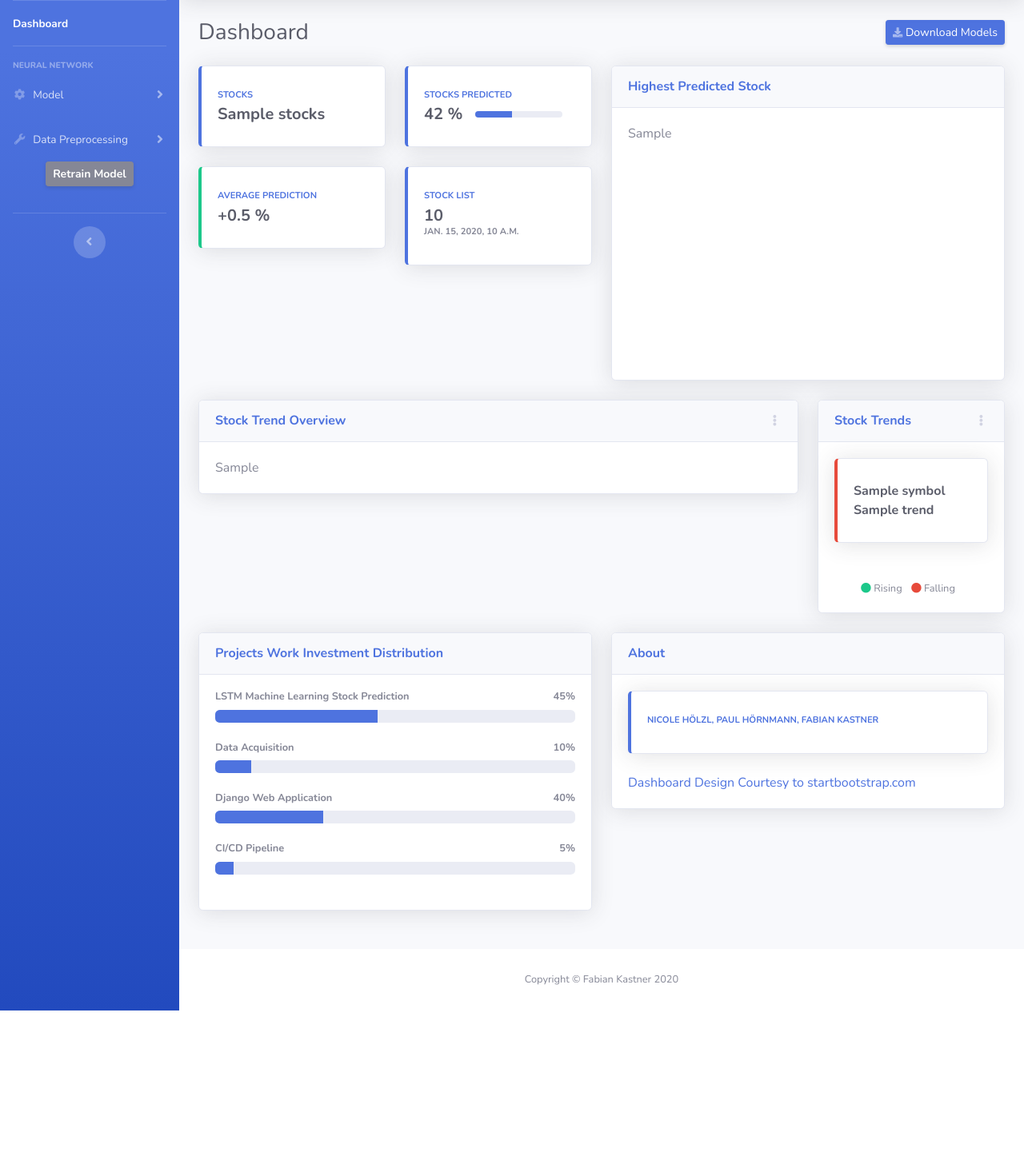
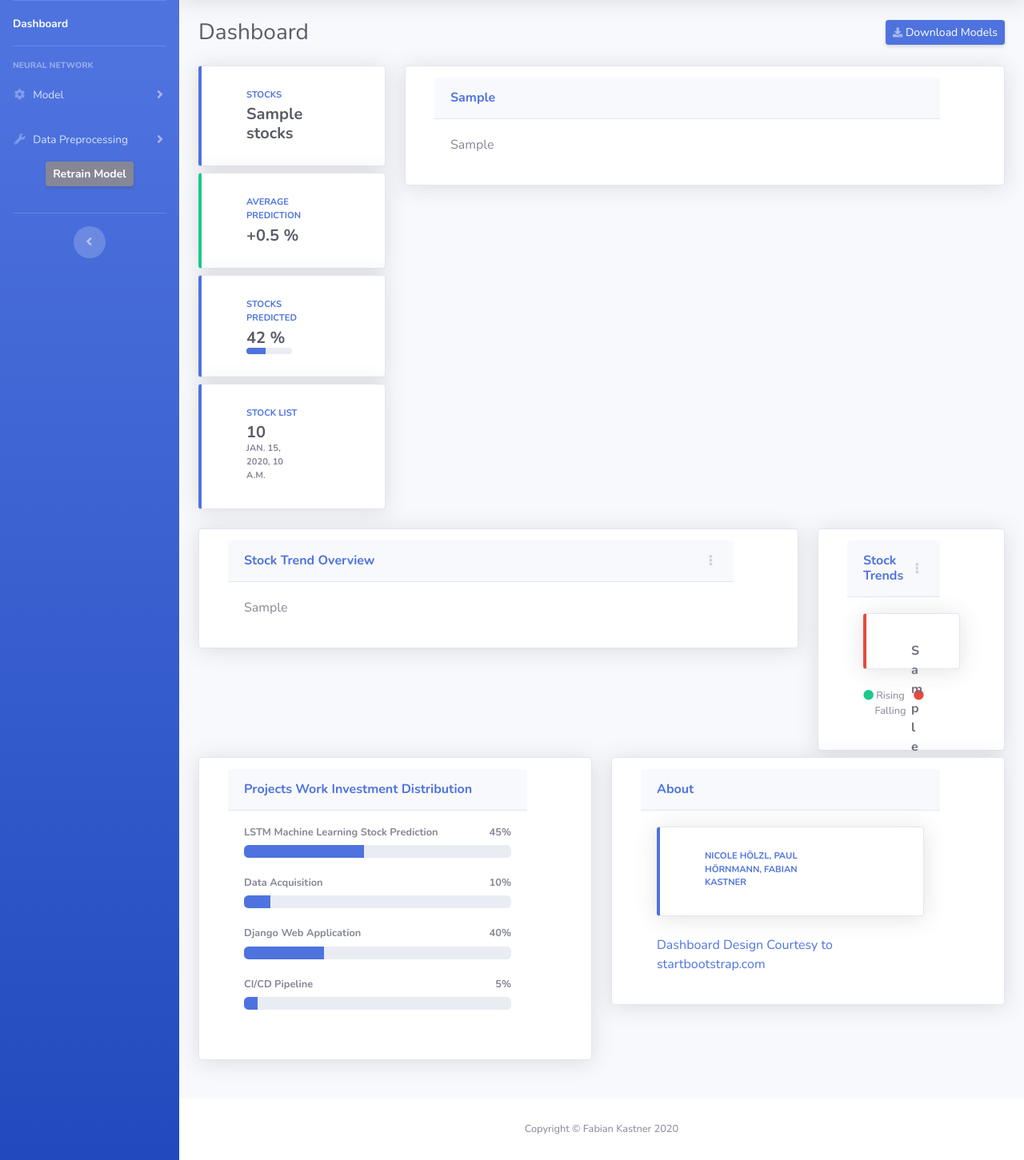
Before and after one commit to fabiankastner/stock-ml-web, a Django app: template stock-ml-web/common/templates/visualizer/dashboard.html in a window 1280 px wide. Shown: the part 70-1521 px from the top of the page at 80% size. Before the commit the page ends 1334 px from the top, so only its background shows below. Run offline with Django 3.2, Linux system fonts and the light colour scheme; the template is opened without the code that fills it: most values are stand-ins (such as "Sample title", 1, 10 or a date in 2020); some libraries are stand-ins or nearby versions.

Commit message:
some dashbord adjustments

```diff
--- a/stock-ml-web/common/static/css/custom.css
+++ b/stock-ml-web/common/static/css/custom.css
@@ -15,3 +15,21 @@
     width: 50px;
     height: 64px;
 }
+
+a, a:hover {
+    text-decoration: none;
+  }
+
+  .card{
+    border-radius: 4px;
+    background: #fff;
+    box-shadow: 0 6px 10px rgba(0,0,0,.08), 0 0 6px rgba(0,0,0,.05);
+      transition: .3s transform cubic-bezier(.155,1.105,.295,1.12),.3s box-shadow,.3s -webkit-transform cubic-bezier(.155,1.105,.295,1.12);
+  padding: 14px 80px 18px 36px;
+  cursor: pointer;
+}
+
+.card:hover{
+     transform: scale(1.05);
+  box-shadow: 0 10px 20px rgba(0,0,0,.12), 0 4px 8px rgba(0,0,0,.06);
+}
--- a/stock-ml-web/common/templates/visualizer/dashboard.html
+++ b/stock-ml-web/common/templates/visualizer/dashboard.html
@@ -19,12 +19,9 @@
     </div>
 
     <!-- Content Row -->
-    <div class="row">
-
+    <div class="row mb-3">
         <div class="col-3">
-
-
-            <div class="mb-4">
+            <div class="mb-2">
                 <div class="card border-left-primary shadow h-100 py-2">
                     <div class="card-body">
                         <div class="row no-gutters align-items-center">
@@ -44,7 +41,7 @@
                 </div>
             </div>
 
-            <div class="mb-4">
+            <div class="mb-2">
                 <div class="card border-left-success shadow h-100 py-2">
                     <div class="card-body">
                         <div class="row no-gutters align-items-center">
@@ -64,13 +61,7 @@
                 </div>
             </div>
 
-
-        </div>
-
-        <div class="col-3">
-
-
-            <div class="mb-4">
+            <div class="mb-2">
                 <div class="card border-left-primary shadow h-100 py-2">
                     <div class="card-body">
                         <div class="row no-gutters align-items-center">
@@ -100,7 +91,7 @@
             </div>
 
 
-            <div class="mb-4">
+            <div class="mb-2">
                 <div class="card border-left-primary shadow h-100 py-2">
                     <div class="card-body">
                         <div class="row no-gutters align-items-center">
@@ -122,35 +113,29 @@
                     </div>
                 </div>
             </div>
-
-
         </div>
 
-        <div class="col">
+        <div class="col-9">
             <div class="card shadow mb-4">
-                    <!-- Card Header - Dropdown -->
-                    <div
-                        class="card-header py-3 d-flex flex-row align-items-center justify-content-between">
-                        <h6 class="m-0 font-weight-bold text-primary">Highest Predicted Stock</h6>
+                <a class="btn-link" href="/dashboard/{{ line_chart_symbol }}">
+                    <div class="card-header py-3 d-flex flex-row align-items-center justify-content-between">
+                        <h6 class="m-0 font-weight-bold text-primary">
+                            {{ line_chart_symbol }}
+                        </h6>
                     </div>
-
+                </a>
                 <div class="card-body">
-                        <div style="width:400px;height:300px;">
                     {{ line_chart_div|safe }}
                 </div>
             </div>
         </div>
-
-
-        </div>
-
     </div>
 
 
     <div class="row">
 
         <!-- Area Chart -->
-        <div class="col-lg-9">
+        <div class="col-9">
             <div class="card shadow mb-4">
                 <!-- Card Header - Dropdown -->
                 <div
@@ -183,8 +168,8 @@
         </div>
 
         <!-- Pie Chart -->
-        <div class="col-lg-3">
-            <div class="card shadow mb-4">
+        <div class="col-3">
+            <div class="card shadow mb-2">
                 <!-- Card Header - Dropdown -->
                 <div
                     class="card-header py-3 d-flex flex-row align-items-center justify-content-between">
@@ -210,14 +195,14 @@
                         <a class="btn-link" href="/dashboard/{{ stock_trend.symbol }}">
                             {% if stock_trend.trend_bin %}
 
-                                <div class="card border-left-success shadow h-60 py-2">
+                                <div class="card border-left-success shadow mb-2" style="height: 70px">
                                     <div class="card-body">
-                                        <div class="row no-gutters align-items-center">
-                                            <div class="col mr-2">
-                                                <div class="mb-0 font-weight-bold text-gray-800">
-                                                    {{ stock_trend.symbol }}<br/>
+                                        <div class="row">
+                                            <div class="col font-weight-bold text-gray-700" style="text-align: left;">
+                                                {{ stock_trend.symbol }}
+                                            </div>
+                                            <div class="col font-weight-bold text-gray-900" style="text-align: right; white-space: nowrap;">
                                                 {{ stock_trend.trend }}
-                                                </div>
                                             </div>
                                         </div>
                                     </div>
@@ -225,14 +210,14 @@
 
                             {% else %}
 
-                                <div class="card border-left-danger shadow h-60 py-2">
+                                <div class="card border-left-danger shadow mb-2" style="height: 70px;">
                                     <div class="card-body">
-                                        <div class="row no-gutters align-items-center">
-                                            <div class="col mr-2">
-                                                <div class="h7 mb-0 font-weight-bold text-gray-800">
-                                                    {{ stock_trend.symbol }}<br/>
+                                        <div class="row">
+                                            <div class="col-5 font-weight-bold text-gray-700" style="text-align: left">
+                                                {{ stock_trend.symbol }}
+                                            </div>
+                                            <div class="col-7 font-weight-bold text-gray-900" style="text-align: right; white-space: nowrap;">
                                                 {{ stock_trend.trend }}
-                                                </div>
                                             </div>
                                         </div>
                                     </div>
@@ -240,8 +225,6 @@
 
                             {% endif %}
                         </a>
-
-                        </br>
                     {% endfor %}
 
                     <div class="mt-4 text-center small">
@@ -252,6 +235,7 @@
                             <i class="fas fa-circle text-danger"></i> Falling
                         </span>
                     </div>
+
                 </div>
             </div>
         </div>
```
Also changed, not shown: stock-ml-web/common/util/utils.py (+12 -11 lines), stock-ml-web/visualizer/views.py (+24 -7 lines). Lines whose indentation alone changed are shown as unchanged.
